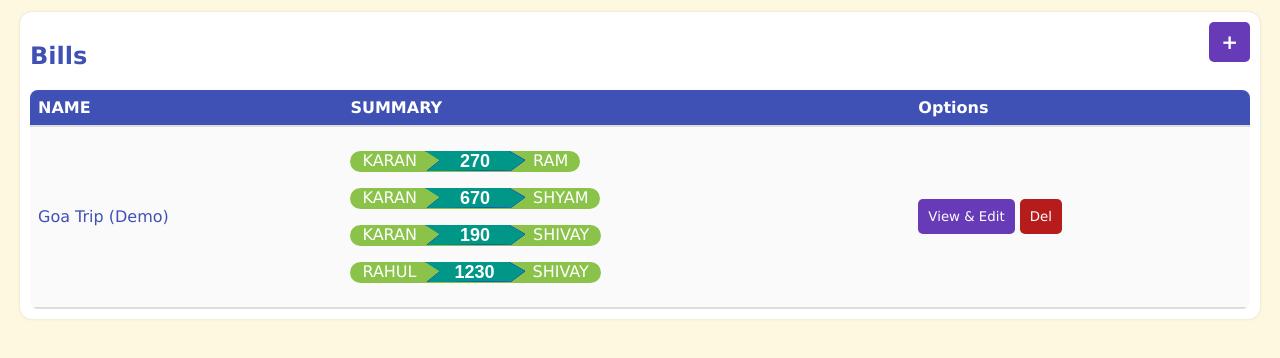
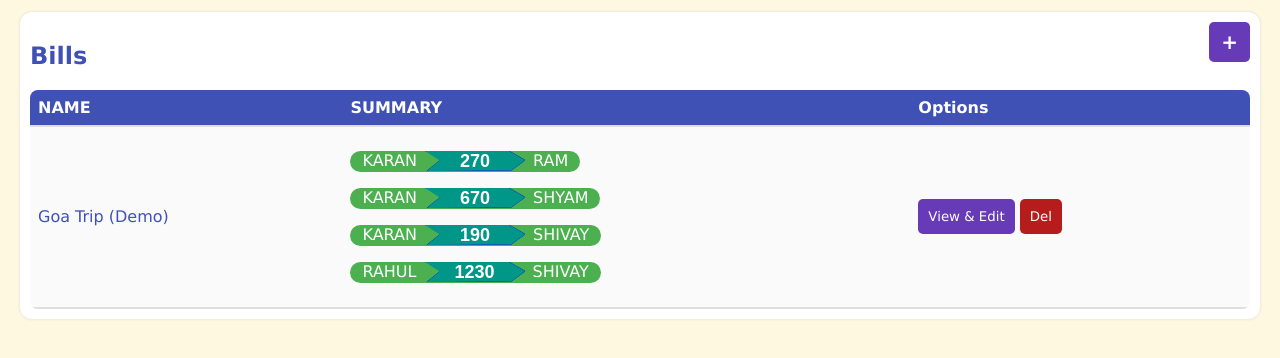
Before and after one commit to rjaiswal7/fair-split, a plain HTML site: page index.html in a window 1280 px wide. Shown: the part 82-440 px from the top of the page. Drawn offline with Linux system fonts and the light colour scheme.

Commit message:
Update design.css

```diff
--- a/design.css
+++ b/design.css
@@ -163,7 +163,7 @@ button.close-btn {
 }
 
 .payment-list {
-    background-color: #8BC34A;
+    background-color: #4CAF50;
     color: white;
     padding: 0px 12px;
     border-radius: 12px;
```
